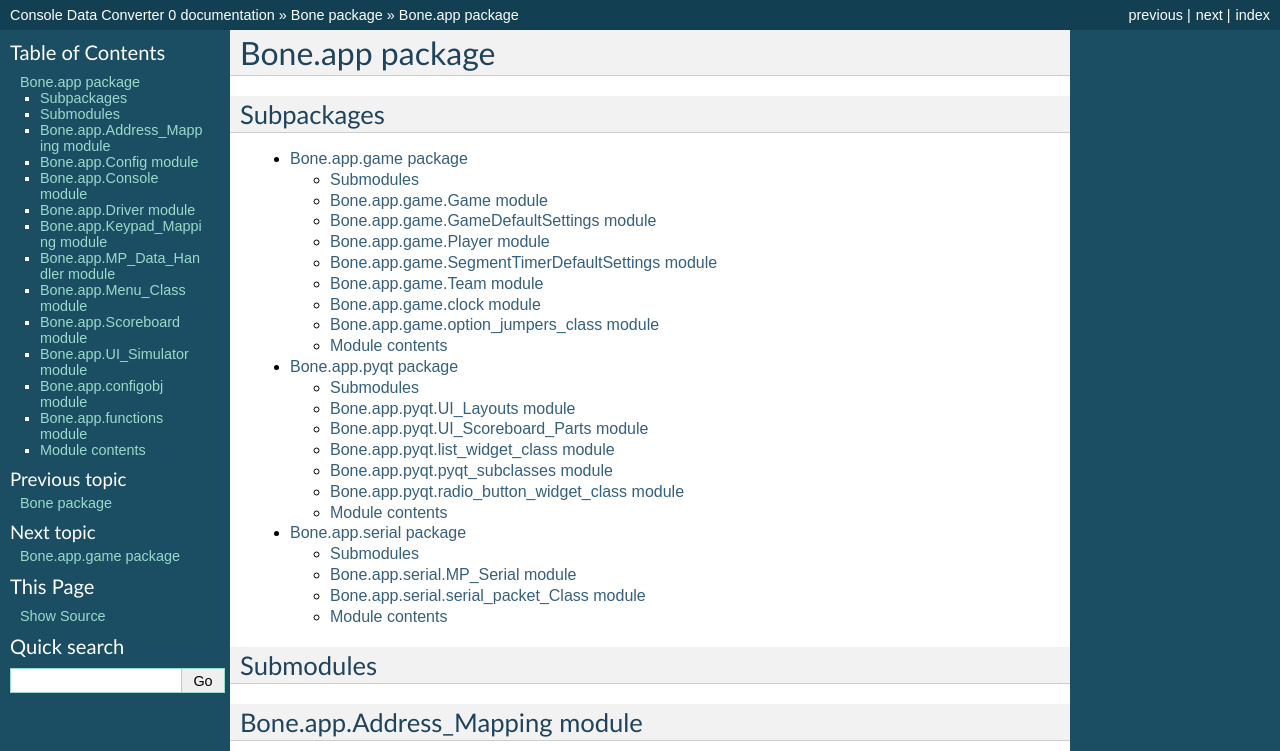
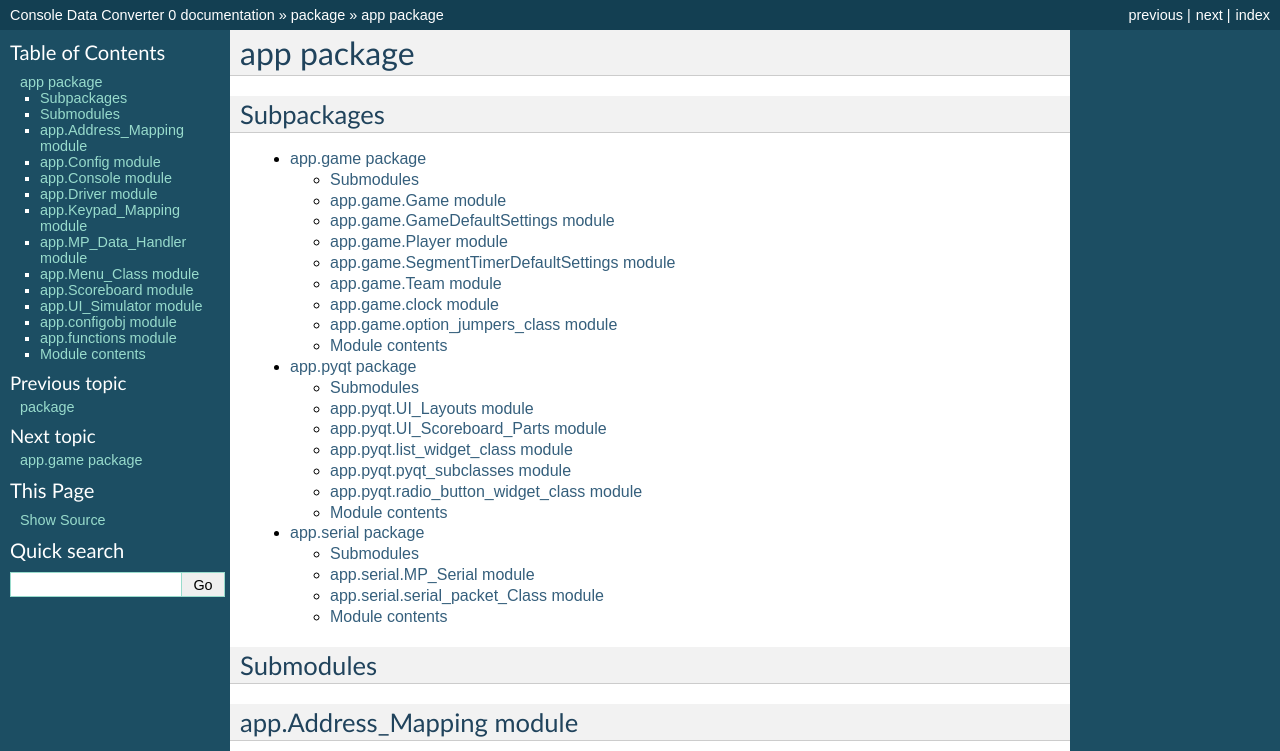
Before and after one commit to electromantis79/WHHC-KD, a Sphinx documentation site: the page built from docs/source/Bone.app.rst, in a window 1280 px wide and 1400 px high. Shown: the top 751 px of the window. Built offline with Sphinx 7.4.7, drawn with Linux system fonts in a browser that asks for light colours; some of the changed text lies outside the part shown; grey boxes are pictures that could not be loaded.

Commit message:
Sphinx fix for RTD

```diff
--- a/docs/source/Bone.app.game.rst
+++ b/docs/source/Bone.app.game.rst
@@ -1,61 +1,61 @@
-Bone.app.game package
+app.game package
 =====================
 
 Submodules
 ----------
 
-Bone.app.game.Game module
+app.game.Game module
 -------------------------
 
-.. automodule:: Bone.app.game.Game
+.. automodule:: app.game.Game
     :members:
     :undoc-members:
     :show-inheritance:
 
-Bone.app.game.GameDefaultSettings module
+app.game.GameDefaultSettings module
 ----------------------------------------
 
-.. automodule:: Bone.app.game.GameDefaultSettings
+.. automodule:: app.game.GameDefaultSettings
     :members:
     :undoc-members:
     :show-inheritance:
 
-Bone.app.game.Player module
+app.game.Player module
 ---------------------------
 
-.. automodule:: Bone.app.game.Player
+.. automodule:: app.game.Player
     :members:
     :undoc-members:
     :show-inheritance:
 
-Bone.app.game.SegmentTimerDefaultSettings module
+app.game.SegmentTimerDefaultSettings module
 ------------------------------------------------
 
-.. automodule:: Bone.app.game.SegmentTimerDefaultSettings
+.. automodule:: app.game.SegmentTimerDefaultSettings
     :members:
     :undoc-members:
     :show-inheritance:
 
-Bone.app.game.Team module
+app.game.Team module
 -------------------------
 
-.. automodule:: Bone.app.game.Team
+.. automodule:: app.game.Team
     :members:
     :undoc-members:
     :show-inheritance:
 
-Bone.app.game.clock module
+app.game.clock module
 --------------------------
 
-.. automodule:: Bone.app.game.clock
+.. automodule:: app.game.clock
     :members:
     :undoc-members:
     :show-inheritance:
 
-Bone.app.game.option_jumpers_class module
+app.game.option_jumpers_class module
 -----------------------------------------
 
-.. automodule:: Bone.app.game.option_jumpers_class
+.. automodule:: app.game.option_jumpers_class
     :members:
     :undoc-members:
     :show-inheritance:
@@ -64,7 +64,7 @@ Bone.app.game.option_jumpers_class module
 Module contents
 ---------------
 
-.. automodule:: Bone.app.game
+.. automodule:: app.game
     :members:
     :undoc-members:
     :show-inheritance:
--- a/docs/source/Bone.app.pyqt.rst
+++ b/docs/source/Bone.app.pyqt.rst
@@ -1,10 +1,10 @@
-Bone.app.pyqt package
+app.pyqt package
 =====================
 
 Submodules
 ----------
 
-Bone.app.pyqt.UI_Layouts module
+app.pyqt.UI_Layouts module
 -------------------------------
 
 .. automodule:: app.pyqt.UI_Layouts
@@ -12,34 +12,34 @@ Bone.app.pyqt.UI_Layouts module
     :undoc-members:
     :show-inheritance:
 
-Bone.app.pyqt.UI_Scoreboard_Parts module
+app.pyqt.UI_Scoreboard_Parts module
 ----------------------------------------
 
-.. automodule:: Bone.app.pyqt.UI_Scoreboard_Parts
+.. automodule:: app.pyqt.UI_Scoreboard_Parts
     :members:
     :undoc-members:
     :show-inheritance:
 
-Bone.app.pyqt.list_widget_class module
+app.pyqt.list_widget_class module
 --------------------------------------
 
-.. automodule:: Bone.app.pyqt.list_widget_class
+.. automodule:: app.pyqt.list_widget_class
     :members:
     :undoc-members:
     :show-inheritance:
 
-Bone.app.pyqt.pyqt_subclasses module
+app.pyqt.pyqt_subclasses module
 ------------------------------------
 
-.. automodule:: Bone.app.pyqt.pyqt_subclasses
+.. automodule:: app.pyqt.pyqt_subclasses
     :members:
     :undoc-members:
     :show-inheritance:
 
-Bone.app.pyqt.radio_button_widget_class module
+app.pyqt.radio_button_widget_class module
 ----------------------------------------------
 
-.. automodule:: Bone.app.pyqt.radio_button_widget_class
+.. automodule:: app.pyqt.radio_button_widget_class
     :members:
     :undoc-members:
     :show-inheritance:
@@ -48,7 +48,7 @@ Bone.app.pyqt.radio_button_widget_class module
 Module contents
 ---------------
 
-.. automodule:: Bone.app.pyqt
+.. automodule:: app.pyqt
     :members:
     :undoc-members:
     :show-inheritance:
--- a/docs/source/Bone.app.rst
+++ b/docs/source/Bone.app.rst
@@ -1,4 +1,4 @@
-Bone.app package
+app package
 ================
 
 Subpackages
@@ -13,7 +13,7 @@ Subpackages
 Submodules
 ----------
 
-Bone.app.Address_Mapping module
+app.Address_Mapping module
 -------------------------------
 
 .. automodule:: app.Address_Mapping
@@ -21,7 +21,7 @@ Bone.app.Address_Mapping module
     :undoc-members:
     :show-inheritance:
 
-Bone.app.Config module
+app.Config module
 ----------------------
 
 .. automodule:: app.Config
@@ -29,7 +29,7 @@ Bone.app.Config module
     :undoc-members:
     :show-inheritance:
 
-Bone.app.Console module
+app.Console module
 -----------------------
 
 .. automodule:: app.Console
@@ -37,7 +37,7 @@ Bone.app.Console module
     :undoc-members:
     :show-inheritance:
 
-Bone.app.Driver module
+app.Driver module
 ----------------------
 
 .. automodule:: app.Driver
@@ -45,58 +45,58 @@ Bone.app.Driver module
     :undoc-members:
     :show-inheritance:
 
-Bone.app.Keypad_Mapping module
+app.Keypad_Mapping module
 ------------------------------
 
-.. automodule:: Bone.app.Keypad_Mapping
+.. automodule:: app.Keypad_Mapping
     :members:
     :undoc-members:
     :show-inheritance:
 
-Bone.app.MP_Data_Handler module
+app.MP_Data_Handler module
 -------------------------------
 
-.. automodule:: Bone.app.MP_Data_Handler
+.. automodule:: app.MP_Data_Handler
     :members:
     :undoc-members:
     :show-inheritance:
 
-Bone.app.Menu_Class module
+app.Menu_Class module
 --------------------------
 
-.. automodule:: Bone.app.Menu_Class
+.. automodule:: app.Menu_Class
     :members:
     :undoc-members:
     :show-inheritance:
 
-Bone.app.Scoreboard module
+app.Scoreboard module
 --------------------------
 
-.. automodule:: Bone.app.Scoreboard
+.. automodule:: app.Scoreboard
     :members:
     :undoc-members:
     :show-inheritance:
 
-Bone.app.UI_Simulator module
+app.UI_Simulator module
 ----------------------------
 
-.. automodule:: Bone.app.UI_Simulator
+.. automodule:: app.UI_Simulator
     :members:
     :undoc-members:
     :show-inheritance:
 
-Bone.app.configobj module
+app.configobj module
 -------------------------
 
-.. automodule:: Bone.app.configobj
+.. automodule:: app.configobj
     :members:
     :undoc-members:
     :show-inheritance:
 
-Bone.app.functions module
+app.functions module
 -------------------------
 
-.. automodule:: Bone.app.functions
+.. automodule:: app.functions
     :members:
     :undoc-members:
     :show-inheritance:
@@ -105,7 +105,7 @@ Bone.app.functions module
 Module contents
 ---------------
 
-.. automodule:: Bone.app
+.. automodule:: app
     :members:
     :undoc-members:
     :show-inheritance:
--- a/docs/source/Bone.app.serial.rst
+++ b/docs/source/Bone.app.serial.rst
@@ -1,21 +1,21 @@
-Bone.app.serial package
+app.serial package
 =======================
 
 Submodules
 ----------
 
-Bone.app.serial.MP_Serial module
+app.serial.MP_Serial module
 --------------------------------
 
-.. automodule:: Bone.app.serial.MP_Serial
+.. automodule:: app.serial.MP_Serial
     :members:
     :undoc-members:
     :show-inheritance:
 
-Bone.app.serial.serial_packet_Class module
+app.serial.serial_packet_Class module
 ------------------------------------------
 
-.. automodule:: Bone.app.serial.serial_packet_Class
+.. automodule:: app.serial.serial_packet_Class
     :members:
     :undoc-members:
     :show-inheritance:
@@ -24,7 +24,7 @@ Bone.app.serial.serial_packet_Class module
 Module contents
 ---------------
 
-.. automodule:: Bone.app.serial
+.. automodule:: app.serial
     :members:
     :undoc-members:
     :show-inheritance:
--- a/docs/source/Bone.rst
+++ b/docs/source/Bone.rst
@@ -1,4 +1,4 @@
-Bone package
+package
 ============
 
 Subpackages
```
